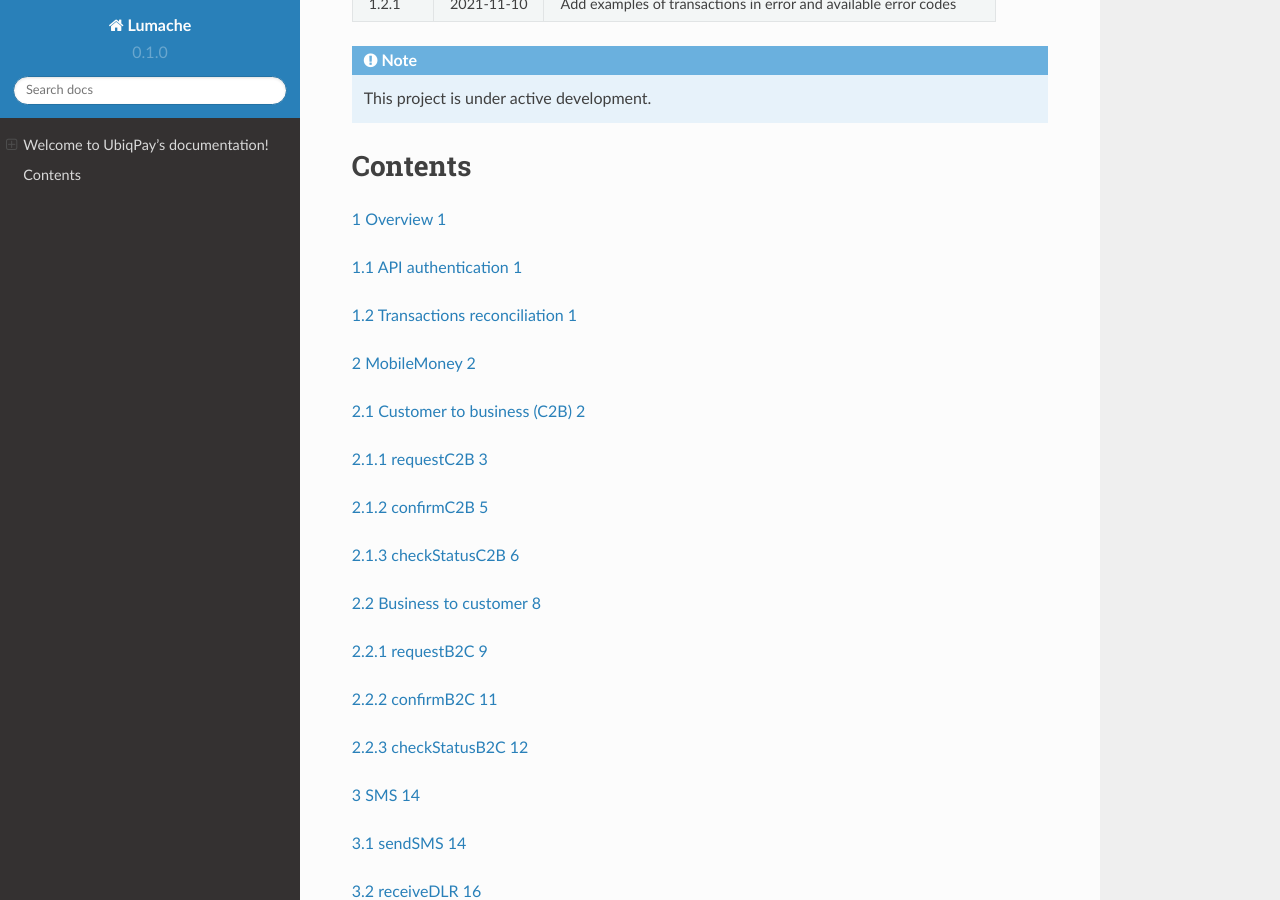
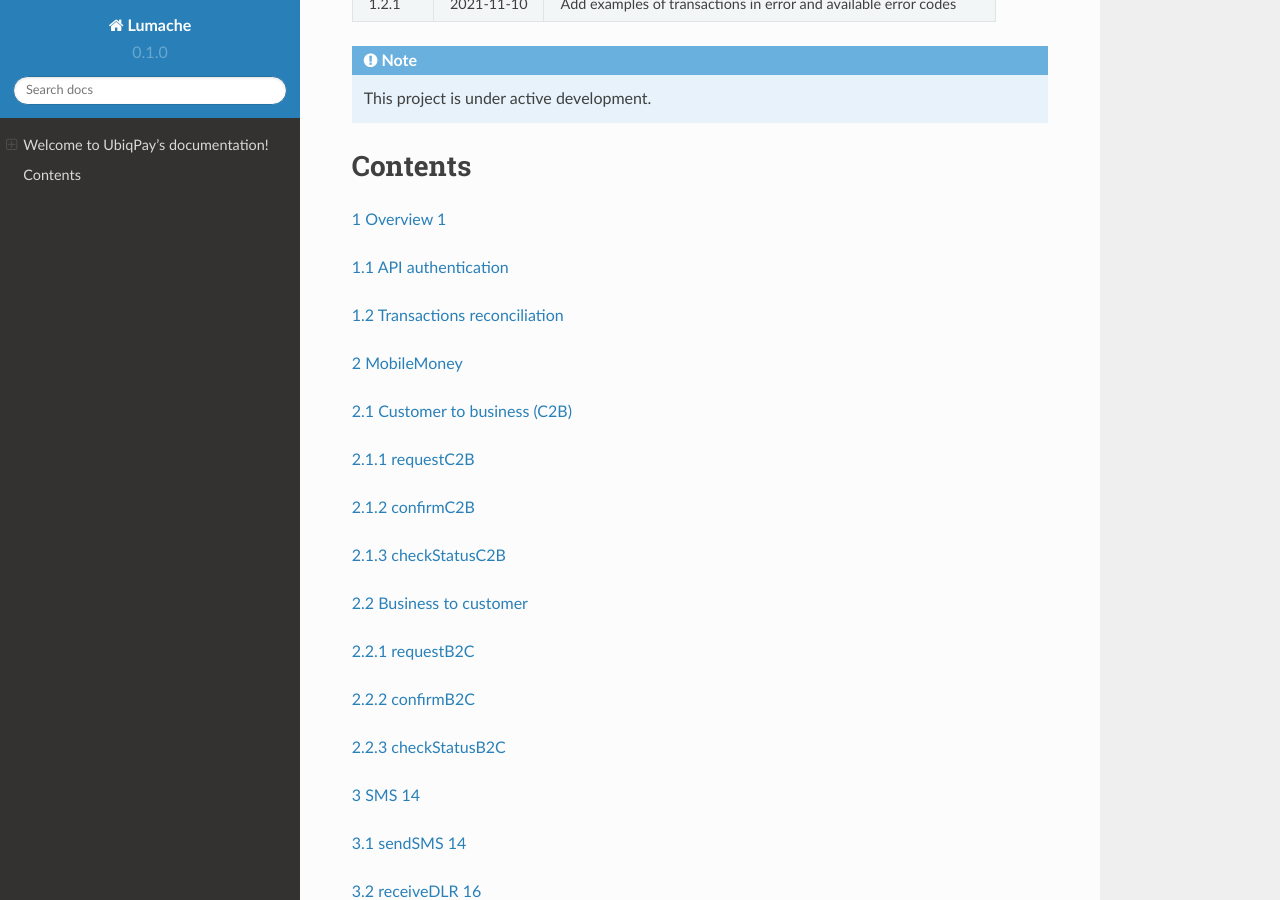
Before and after one commit to nelsonkimaiga/animated-waffle, a Sphinx documentation site: the page built from docs/source/index.rst, in a window 1280 px wide and 900 px high, scrolled down 393 px. Built offline with Sphinx 7.4.7 and the Read the Docs theme 2.0.0, drawn with Linux system fonts in a browser that asks for light colours.

Commit message:
Update index.rst

```diff
--- a/docs/source/index.rst
+++ b/docs/source/index.rst
@@ -33,27 +33,27 @@ Contents
 
 `1 Overview 1 <#overview>`__
 
-`1.1 API authentication 1 <#api-authentication>`__
+`1.1 API authentication <#api-authentication>`__
 
-`1.2 Transactions reconciliation 1 <#transactions-reconciliation>`__
+`1.2 Transactions reconciliation <#transactions-reconciliation>`__
 
-`2 MobileMoney 2 <#mobilemoney>`__
+`2 MobileMoney <#mobilemoney>`__
 
-`2.1 Customer to business (C2B) 2 <#customer-to-business-c2b>`__
+`2.1 Customer to business (C2B) <#customer-to-business-c2b>`__
 
-`2.1.1 requestC2B 3 <#requestc2b>`__
+`2.1.1 requestC2B <#requestc2b>`__
 
-`2.1.2 confirmC2B 5 <#confirmc2b>`__
+`2.1.2 confirmC2B <#confirmc2b>`__
 
-`2.1.3 checkStatusC2B 6 <#checkstatusc2b>`__
+`2.1.3 checkStatusC2B <#checkstatusc2b>`__
 
-`2.2 Business to customer 8 <#business-to-customer>`__
+`2.2 Business to customer <#business-to-customer>`__
 
-`2.2.1 requestB2C 9 <#requestb2c>`__
+`2.2.1 requestB2C <#requestb2c>`__
 
-`2.2.2 confirmB2C 11 <#confirmb2c>`__
+`2.2.2 confirmB2C <#confirmb2c>`__
 
-`2.2.3 checkStatusB2C 12 <#checkstatusb2c>`__
+`2.2.3 checkStatusB2C <#checkstatusb2c>`__
 
 `3 SMS 14 <#_Toc33046076>`__
 
```
